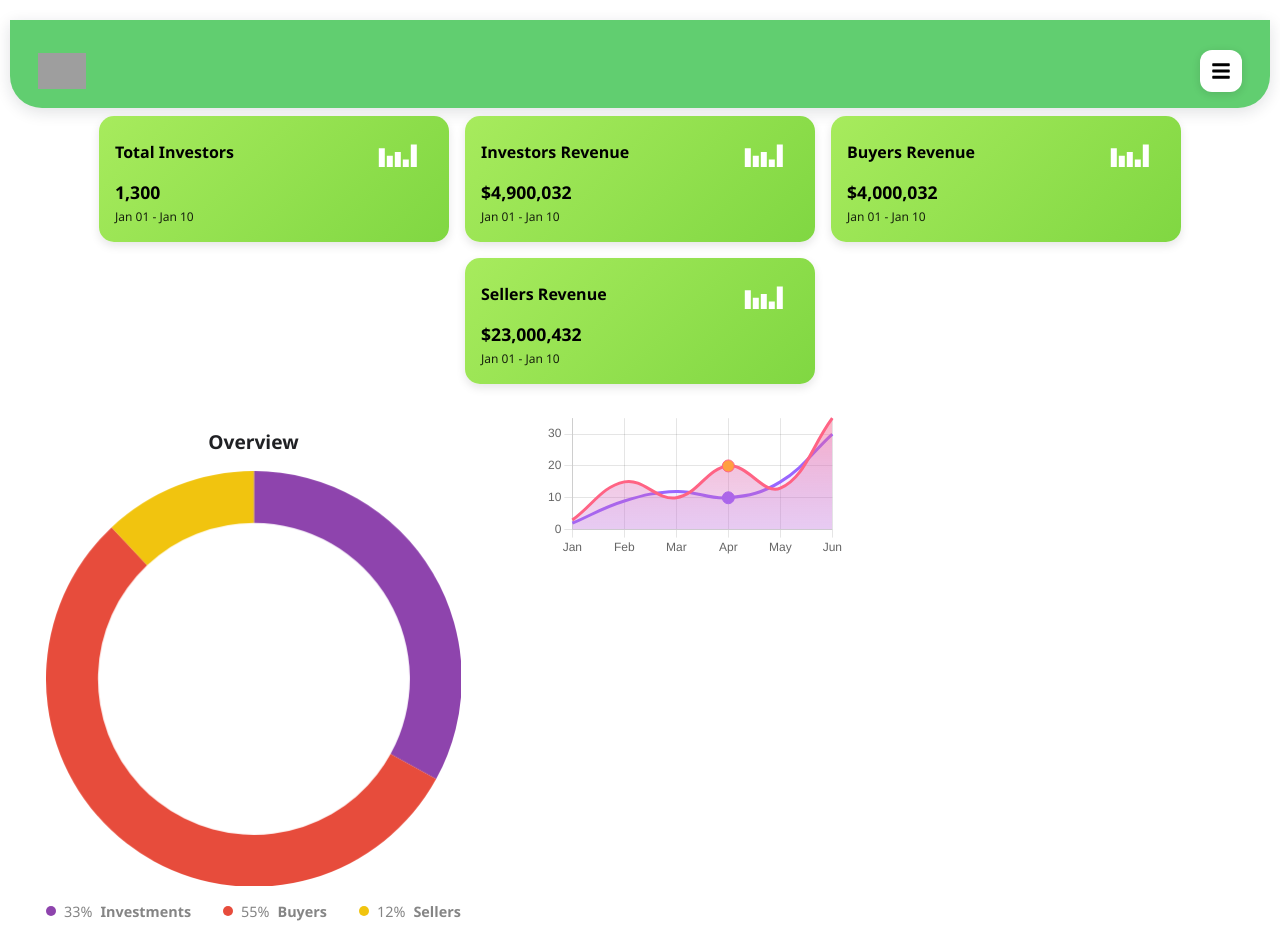
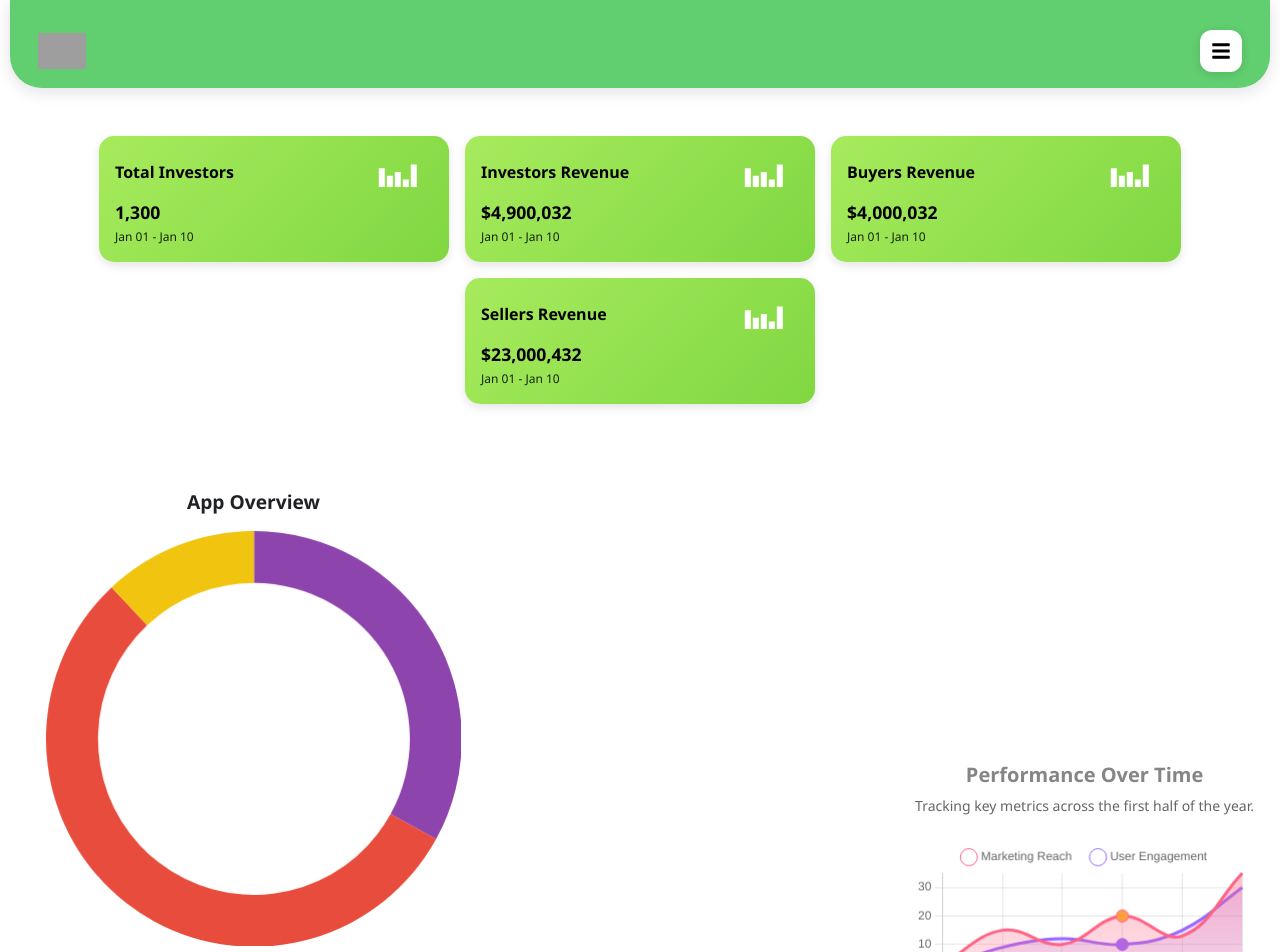
Before and after one commit to Omekagu/thunder, a Next.js app: page /admin/AdminDashboard in a window 1280 px wide. Shown: the top 952 px of the page. Built offline with nearby package versions, Linux system fonts and the light colour scheme; grey boxes are pictures that could not be loaded.

Commit message:
chart stylings updated

```diff
--- a/src/Components/Admin/DonutChart.jsx
+++ b/src/Components/Admin/DonutChart.jsx
@@ -34,7 +34,7 @@ export default function DonutChart () {
 
   return (
     <div className='chartContainer'>
-      <h3 className='title'>Overview</h3>
+      <h3 className='title'>App Overview</h3>
       <canvas ref={chartRef} />
       <div className='labels'>
         <div>
--- a/src/Components/Admin/GradientLineChart.jsx
+++ b/src/Components/Admin/GradientLineChart.jsx
@@ -9,9 +9,13 @@ export default function GradientLineChart () {
 
   useEffect(() => {
     const ctx = chartRef.current.getContext('2d')
-    const gradient = ctx.createLinearGradient(0, 0, 0, 200)
-    gradient.addColorStop(0, 'rgba(255, 99, 132, 0.5)')
-    gradient.addColorStop(1, 'rgba(153, 102, 255, 0.1)')
+    const gradientA = ctx.createLinearGradient(0, 0, 0, 200)
+    gradientA.addColorStop(0, 'rgba(255, 99, 132, 0.5)')
+    gradientA.addColorStop(1, 'rgba(255, 99, 132, 0.05)')
+
+    const gradientB = ctx.createLinearGradient(0, 0, 0, 200)
+    gradientB.addColorStop(0, 'rgba(153, 102, 255, 0.3)')
+    gradientB.addColorStop(1, 'rgba(153, 102, 255, 0.05)')
 
     const chart = new Chart(ctx, {
       type: 'line',
@@ -19,10 +23,10 @@ export default function GradientLineChart () {
         labels: ['Jan', 'Feb', 'Mar', 'Apr', 'May', 'Jun'],
         datasets: [
           {
-            label: 'Series A',
+            label: 'Marketing Reach',
             data: [3, 15, 10, 20, 13, 35],
             fill: true,
-            backgroundColor: gradient,
+            backgroundColor: gradientA,
             borderColor: '#ff6384',
             tension: 0.4,
             pointBackgroundColor: [
@@ -36,10 +40,10 @@ export default function GradientLineChart () {
             pointRadius: [0, 0, 0, 6, 0, 0]
           },
           {
-            label: 'Series B',
+            label: 'User Engagement',
             data: [2, 9, 12, 10, 15, 30],
             fill: true,
-            backgroundColor: 'rgba(153, 102, 255, 0.1)',
+            backgroundColor: gradientB,
             borderColor: '#9966ff',
             tension: 0.4,
             pointBackgroundColor: [
@@ -57,7 +61,14 @@ export default function GradientLineChart () {
       options: {
         responsive: true,
         plugins: {
-          legend: { display: false }
+          legend: {
+            display: true,
+            labels: {
+              usePointStyle: true,
+              pointStyle: 'circle',
+              padding: 20
+            }
+          }
         },
         scales: {
           y: {
@@ -73,6 +84,10 @@ export default function GradientLineChart () {
 
   return (
     <div className='chartWrapper'>
+      <h2>Performance Over Time</h2>
+      <p className='description'>
+        Tracking key metrics across the first half of the year.
+      </p>
       <canvas ref={chartRef} />
     </div>
   )
--- a/src/scss/Admin/Components/_gradientLineChart.scss
+++ b/src/scss/Admin/Components/_gradientLineChart.scss
@@ -3,6 +3,19 @@
   max-width: 550%;
   padding: 1rem;
   box-sizing: border-box;
+  h2 {
+    font-size: 1.25rem;
+    font-weight: 600;
+    margin-bottom: 0.5rem;
+    text-align: center;
+  }
+
+  p.description {
+    font-size: 0.875rem;
+    color: #666;
+    text-align: center;
+    margin-bottom: 1rem;
+  }
 
   canvas {
     width: 100% !important;
--- a/src/scss/Admin/Components/_revenueCard.scss
+++ b/src/scss/Admin/Components/_revenueCard.scss
@@ -44,11 +44,3 @@
     max-width: 400px;
   }
 }
-
-.revenue-cards-container {
-  margin: 0.5rem 0.5rem;
-  display: flex;
-  flex-wrap: wrap;
-  gap: 1rem;
-  justify-content: center;
-}
--- a/src/scss/Admin/_adminDashboard.scss
+++ b/src/scss/Admin/_adminDashboard.scss
@@ -1,11 +1,21 @@
 .admin-dashboard {
   color: #858585;
-  margin: 20px 10px;
+  margin: 0px 10px;
+
+  .revenue-cards-container {
+    margin: 3rem 0.5rem;
+    display: flex;
+    flex-wrap: wrap;
+    gap: 1rem;
+    justify-content: center;
+  }
 
   .charts-container {
     display: flex;
     flex-direction: row;
-    gap: 2rem;
+    justify-content: space-between;
+    align-items: flex-end;
+    margin: 3rem 0;
 
     @media (max-width: 768px) {
       flex-direction: column;
```
